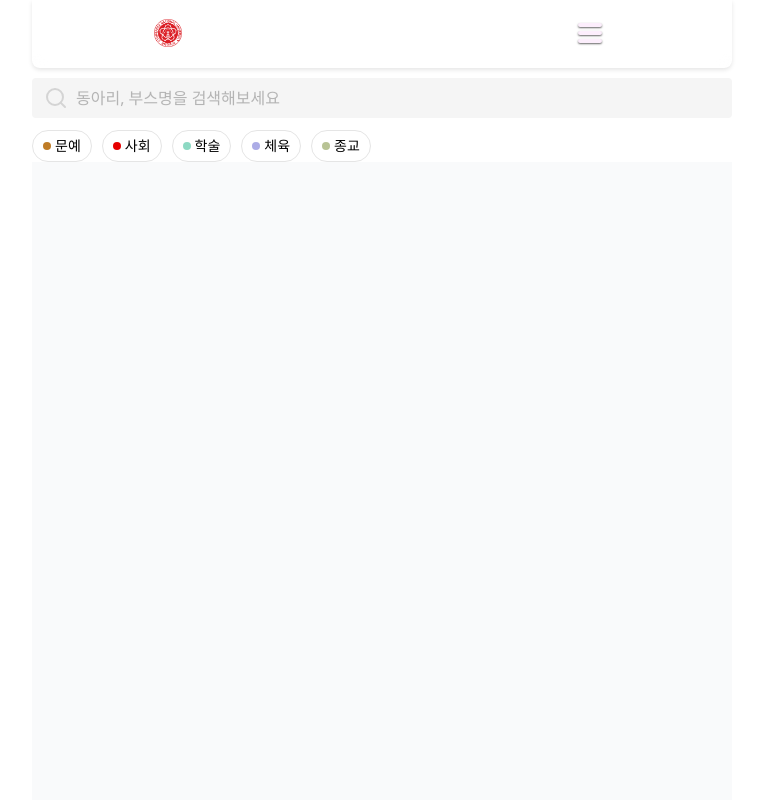
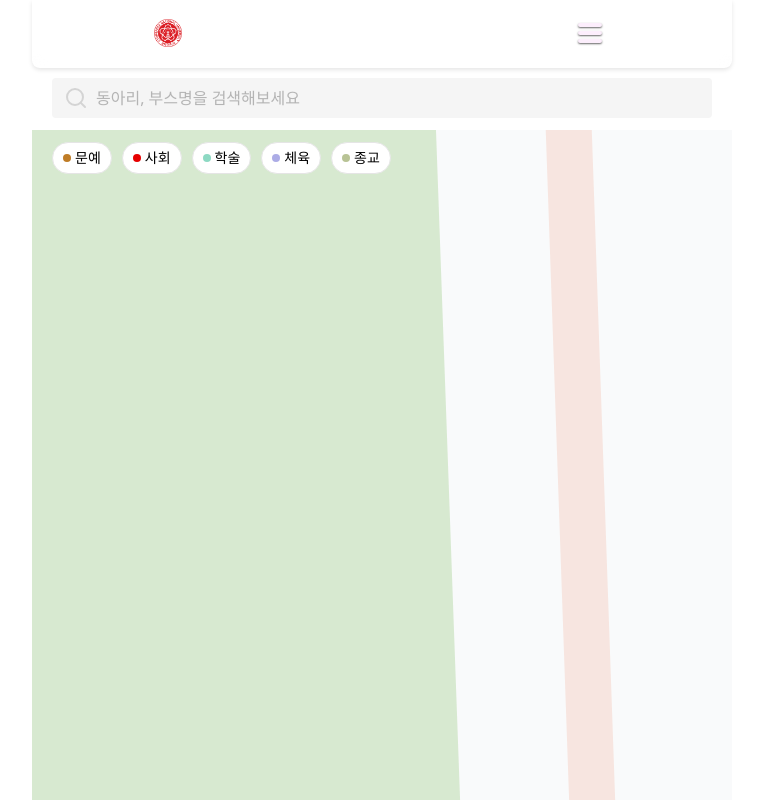
Before and after one commit to knu-80/knu-client, a React (Vite) app: page /map in a window 1280 px wide. Shown: the whole page, without its empty margins (258-1019 px from the left). Built offline with nearby package versions, Linux system fonts and the light colour scheme.

Commit message:
Style: 지도 배경 추가

```diff
--- a/src/pages/MapPage.tsx
+++ b/src/pages/MapPage.tsx
@@ -1,13 +1,14 @@
 import { useState } from 'react';
 import { SearchBar } from '@/components/SearchBar';
 import { MapPageClubCategory } from '@/components/ClubCategory';
+import MapSvg from '@/assets/map.svg';
 
 export default function MapPage() {
   const [value, setValue] = useState('');
 
   return (
-    <div className="flex flex-col h-screen">
-      <div className="py-3 bg-white z-10">
+    <div className="h-full flex flex-col overflow-hidden">
+      <div className="px-5 py-3 z-30">
         <SearchBar
           value={value}
           onChange={setValue}
@@ -16,13 +17,19 @@ export default function MapPage() {
         />
       </div>
 
-      <div className="flex gap-[10px] whitespace-nowrap">
-        {['문예부', '사회부', '학술부', '체육부', '종교부'].map(d => (
-          <MapPageClubCategory key={d} divisionName={d} />
-        ))}
-      </div>
-
-      <div className="flex-1 bg-gray-50">
+      <div className="relative flex-1 overflow-auto bg-gray-50">
+        <div className="relative w-[700px] h-[3000px] mx-auto">
+          <img
+            src={MapSvg}
+            alt="지도"
+            className="absolute top-0 left-0 w-full h-full"
+          />
+          <div className="sticky top-0 z-20 flex gap-[10px] overflow-x-auto px-5 py-3">
+            {['문예부', '사회부', '학술부', '체육부', '종교부'].map(d => (
+              <MapPageClubCategory key={d} divisionName={d} />
+            ))}
+          </div>
+        </div>
       </div>
     </div>
   );
```
Also changed, not shown: src/assets/map.svg (added).
